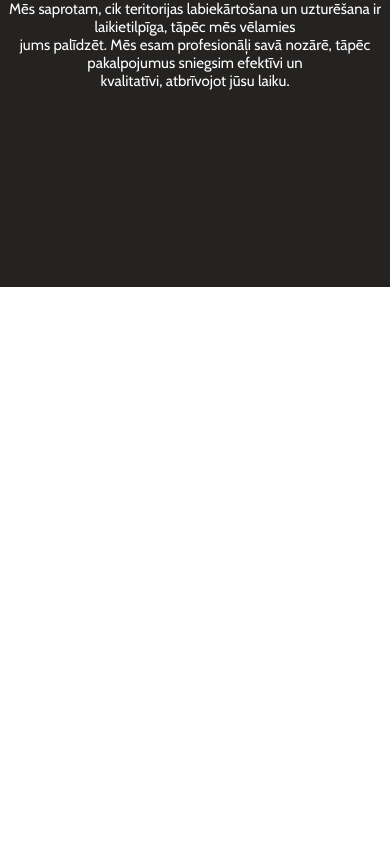
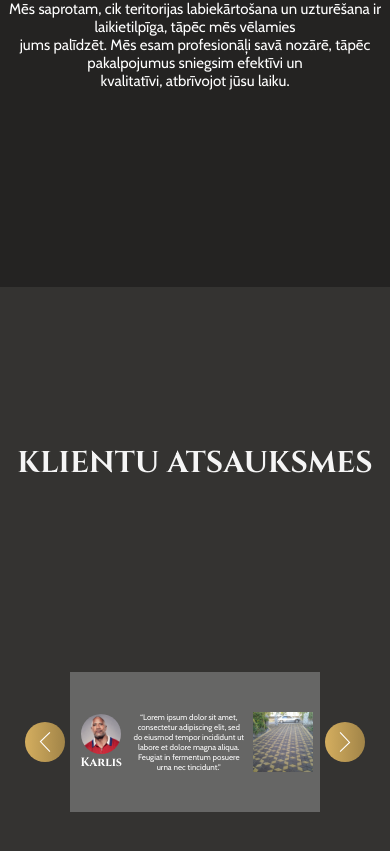
Before and after one commit to Spuldz/OB-Construction, a React (Vite) app: page / in a window 390 px wide. Shown: the part 687-1538 px from the top of the page. Before the commit the page ends 974 px from the top, so only its background shows below. Built offline with nearby package versions, Linux system fonts and the light colour scheme.

Commit message:
section 3 mobile desgin done

```diff
--- a/src/components/InfoCard.tsx
+++ b/src/components/InfoCard.tsx
@@ -21,7 +21,7 @@ export const InfoCard = (props: {info:Info}) => {
             <div className={!leftClicked ? styles.arrowLeft : styles.btn_active}
             onMouseDown={() => setLeftClicked(true)}
             onMouseUp={() => setLeftClicked(false)}>
-                <img src={arrowLeft}/>
+                <img src={arrowLeft} className={styles.arrow}/>
             </div>
             <div className={styles.card}>
                 <div className={styles.cardLeft}>
@@ -42,7 +42,7 @@ export const InfoCard = (props: {info:Info}) => {
             <div className={!rightClicked ? styles.arrowRight : styles.btn_active}
             onMouseDown={() => setRightClicked(true)}
             onMouseUp={() => setRightClicked(false)}>
-                <img src={arrowRight}/>
+                <img src={arrowRight} className={styles.arrow}/>
             </div>
         </div>
     )
--- a/src/css/infoCard.module.css
+++ b/src/css/infoCard.module.css
@@ -56,7 +56,6 @@
     font-style: normal;
     font-weight: 700;
     font-size: 30px;
-    line-height: 40px;
 
     color: #FFFFFF;
 }
@@ -73,7 +72,6 @@
     font-style: normal;
     font-weight: 400;
     font-size: 30px;
-    line-height: 36px;
     color: white;
 }
 
@@ -98,3 +96,279 @@
     background-position: center;
     background-size: cover;
 }
+
+@media(max-width: 1185px){
+
+    .card{
+        width: 850px;
+    }
+}
+
+@media(max-width: 1109px){
+    .card{
+        width: 800px;
+    }
+
+    .cardMiddle{
+        font-size: 20px;
+    }
+
+    .examplePhoto{
+        width: 200px;
+        height: 200px;
+    }
+
+    .client{
+        width: 150px;
+        height: 150px;
+    }
+
+    .arrowLeft, .arrowRight, .arrowLeft:hover, .arrowRight:hover, .btn_active{
+        width: 70px;
+        height: 70px;
+    }
+}
+
+@media(max-width: 1029px){
+    .card{
+        width: 700px;
+        height: 400px;
+    }
+
+    .main{
+        gap: 20px;
+    }
+}
+
+@media(max-width: 897px){
+    .main{
+        gap: 5px;
+    }
+
+    .card{
+        width: 600px;
+        height: 300px;
+    }
+
+    .examplePhoto{
+        width: 150px;
+        height: 150px;
+    }
+
+    .cardMiddle{
+        font-size: 15px;
+    }
+
+    .client{
+        width: 100px;
+        height: 100px;
+    }
+
+    .cardLeft{
+        font-size: 18px;
+    }
+}
+
+@media(max-width: 769px){
+    .card{
+        width: 550px;
+    }
+}
+
+@media(max-width: 717px){
+    .card{
+        width: 500px;
+        height: 250px;
+    }
+
+    .examplePhoto{
+        width: 120px;
+        height: 120px;
+    }
+}
+
+@media(max-width: 669px){
+    .arrowLeft, .arrowRight, .arrowLeft:hover, .arrowRight:hover, .btn_active{
+        width: 50px;
+        height: 50px;
+    }
+
+    .arrow{
+        width: 30px;
+        height: 30px;
+    }
+
+    .card{
+        width: 450px;
+    }
+}
+
+@media(max-width: 577px){
+    .card{
+        width: 400px;
+        height: 200px;
+    }
+
+    .cardMiddle{
+        font-size: 12px;
+    }
+
+    .client{
+        width: 80px;
+        height: 80px;
+    }
+
+    .cardLeft{
+        gap: 0px;
+    }
+
+    .examplePhoto{
+        width: 100px;
+        height: 100px;
+    }
+}
+
+@media(max-width: 521px){
+    .card{
+        width: 350px;
+        height: 180px;
+    }
+}
+
+@media(max-width: 467px){
+    .card{
+        width: 300px;
+        height: 140px;
+    }
+
+    .client{
+        width: 60px;
+        height: 60px;
+    }
+
+    .examplePhoto{
+        width: 80px;
+        height: 80px;
+    }
+
+    .cardMiddle{
+        font-size: 8px;
+    }
+
+    .arrowLeft, .arrowRight, .arrowLeft:hover, .arrowRight:hover, .btn_active{
+        width: 40px;
+        height: 40px;
+    }
+
+    .arrow{
+        width: 20px;
+        height: 20px;
+    }
+}
+
+@media(max-width: 397px){
+    .card{
+        width: 250px;
+        height: 140px;
+    }
+
+    .examplePhoto{
+        width: 60px;
+        height: 60px;
+    }
+
+    .client{
+        width: 40px;
+        height: 40px;
+    }
+
+    .cardLeft{
+        font-size: 12px;
+    }
+}
+
+@media(max-width: 345px){
+    .arrowLeft, .arrowRight, .arrowLeft:hover, .arrowRight:hover, .btn_active{
+        width: 30px;
+        height: 30px;
+    }
+
+    .card{
+        width: 220px;
+        height: 120px;
+    }
+
+    .cardMiddle{
+        font-size: 6px;
+    }
+}
+
+@media(max-width: 305px){
+    .card{
+        width: 200px;
+        height: 100px;
+    }
+}
+
+@media(max-width: 285px){
+    .card{
+        width: 180px;
+    }
+
+    .examplePhoto{
+        width: 40px;
+        height: 40px;
+    }
+
+    .client{
+        width: 30px;
+        height: 30px;
+    }
+
+    .cardLeft{
+        font-size: 10px;
+    }
+}
+
+@media(max-width: 259px){
+    .card{
+        width: 150px;
+        height: 80px;
+    }
+
+    .cardMiddle{
+        font-size: 4px;
+    }
+}
+
+@media(max-width: 225px){
+    .arrowLeft, .arrowRight, .arrowLeft:hover, .arrowRight:hover, .btn_active{
+        width: 20px;
+        height: 20px;
+    }
+
+    .arrow{
+        width: 10px;
+        height: 10px;
+    }
+}
+
+@media(max-width: 207px){
+    .card{
+        width: 120px;
+    }
+
+    .client{
+        width: 20px;
+        height: 20px;
+    }
+
+    .cardLeft{
+        font-size: 6px;
+    }
+
+    .examplePhoto{
+        width: 30px;
+        height: 30px;
+    }
+}
--- a/src/css/landing.module.css
+++ b/src/css/landing.module.css
@@ -261,6 +261,10 @@ color: #F5F5F5;
     .section2Bottom{
         font-size: 25px;
     }
+
+    .section3Top{
+        font-size: 50px;
+    }
 }
 
 @media(max-width: 815px){
@@ -273,6 +277,22 @@ color: #F5F5F5;
     }
 }
 
+@media(max-width: 661px){
+    .section3{
+        height: 900px;
+    }
+}
+
+@media(max-width: 603px){
+    .section3Top{
+        font-size: 40px;
+    }
+
+    .section3{
+        height: 800px;
+    }
+}
+
 @media(max-width: 509px){
     .section2Top{
         font-size: 20px;
@@ -280,6 +300,16 @@ color: #F5F5F5;
 
     .section2Bottom{
         font-size: 15px;
+    }
+}
+
+@media(max-width: 480px){
+    .section3Top{
+        font-size: 30px;
+    }
+
+    .section3{
+        height: 700px;
     }
 }
 
@@ -295,6 +325,14 @@ color: #F5F5F5;
     .section2{
         height: 350px;
     }
+
+    .section3Top{
+        font-size: 20px;
+    }
+
+    .section3{
+        height: 500px;
+    }
 }
 
 @media(max-width: 300px){
@@ -309,4 +347,24 @@ color: #F5F5F5;
     .section2{
         height: 200px;
     }
+
+    .section3{
+        height: 400px;
+    }
 }
+
+@media(max-width: 240px){
+    .section3Top{
+        font-size: 16px;
+    }
+
+    .section3{
+        height: 250px;
+    }
+}
+
+@media(max-width: 193px){
+    .section3Top{
+        font-size: 12px;
+    }
+}
--- a/src/pages/Landing.tsx
+++ b/src/pages/Landing.tsx
@@ -42,22 +42,23 @@ export const Landing = () => {
                     </span>
                  </div>
             </div>
+            <div className={styles.section3}>
+                 <div className={styles.section3Top}>
+                    <span>klientu atsauksmes</span>
+                 </div>
+                 <div className={styles.section3Bottom}>
+                  <InfoCard info={{
+                     name: "Karlis",
+                     examplePhoto: example,
+                     clientPhoto: client
+                  }}/>
+                 </div>
+            </div>
         </div>
     )
 }
 
-/*<div className={styles.section2}>
-                 <div className={styles.section2Top}>
-                    <span>Nepieciešams labiekārtotu teritoriju<br/> vai piemājas pagalmu -  uzticiet šo<br/> pienākumu profesionāļiem</span>
-                 </div>
-                 <div className={styles.section2Bottom}>
-                    <span>
-                    Mēs saprotam, cik teritorijas labiekārtošana un uzturēšana ir laikietilpīga,
-                     tāpēc mēs vēlamies<br/> jums palīdzēt. Mēs esam profesionāļi savā nozārē,
-                      tāpēc pakalpojumus sniegsim efektīvi un<br/> kvalitatīvi, atbrīvojot jūsu laiku.
-                    </span>
-                 </div>
-            </div>
+/*
             <div className={styles.section3}>
                  <div className={styles.section3Top}>
                     <span>klientu atsauksmes</span>
```
